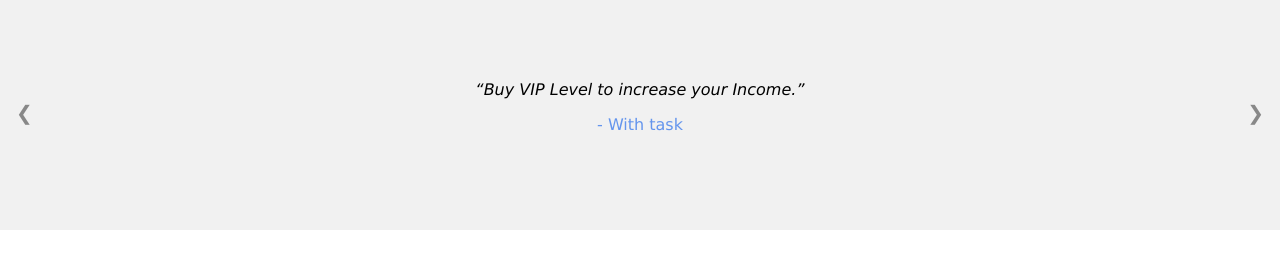
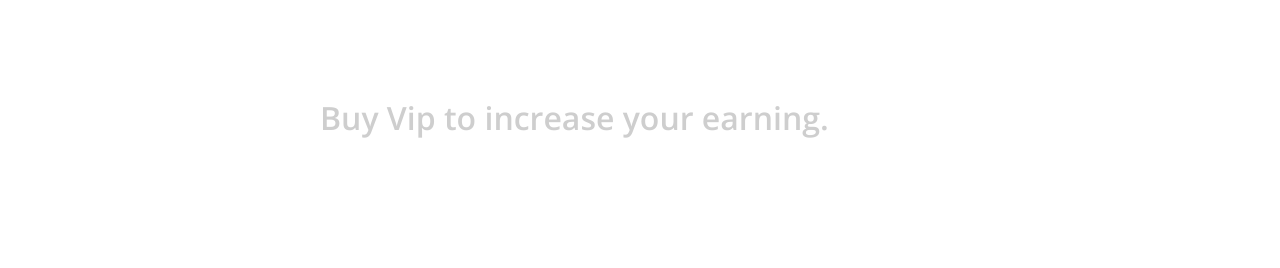
Before and after one commit to bbz1999/slide, a plain HTML site: page index.html in a window 1280 px wide. Drawn offline with nearby package versions, Linux system fonts and the light colour scheme.

Commit message:
Update index.html

```diff
--- a/index.html
+++ b/index.html
@@ -1,137 +1,59 @@
-<!DOCTYPE html>
-<html>
-<head>
-<meta name="viewport" content="width=device-width, initial-scale=1">
-<style>
-* {box-sizing: border-box}
-body {font-family: Verdana, sans-serif; margin:0}
+<p class="item-1">Buy Vip to increase your earning. </p>
 
-/* Slideshow container */
-.slideshow-container {
-  position: relative;
-  background: #f1f1f1f1;
+<p class="item-2">Team up with friend and get bonus.</p>
+
+<p class="item-3">Make fixed deposit make more money.</p><style>
+@import url(https://fonts.googleapis.com/css?family=Open+Sans:600);
+
+body {
+  font-family: 'Open Sans', 'sans-serif';
+  color: #cecece;
+  background: #ffffff00;
+  overflow: hidden;
 }
 
-/* Slides */
-.mySlides {
-  display: none;
-  padding: 80px;
-  text-align: center;
+.item-1,
+.item-2,
+.item-3 {
+	position: absolute;
+  display: block;
+	top: 2em;
+
+  width: 60%;
+
+  font-size: 2em;
+
+	animation-duration: 20s;
+	animation-timing-function: ease-in-out;
+	animation-iteration-count: infinite;
 }
 
-/* Next & previous buttons */
-.prev, .next {
-  cursor: pointer;
-  position: absolute;
-  top: 50%;
-  width: auto;
-  margin-top: -30px;
-  padding: 16px;
-  color: #888;
-  font-weight: bold;
-  font-size: 20px;
-  border-radius: 0 3px 3px 0;
-  user-select: none;
+.item-1{
+	animation-name: anim-1;
 }
 
-/* Position the "next button" to the right */
-.next {
-  position: absolute;
-  right: 0;
-  border-radius: 3px 0 0 3px;
+.item-2{
+	animation-name: anim-2;
 }
 
-/* On hover, add a black background color with a little bit see-through */
-.prev:hover, .next:hover {
-  background-color: rgba(0,0,0,0.8);
-  color: white;
+.item-3{
+	animation-name: anim-3;
 }
 
-/* The dot/bullet/indicator container */
-.dot-container {
-    text-align: center;
-    padding: 20px;
-    background: #ddd;
+@keyframes anim-1 {
+	0%, 8.3% { left: -100%; opacity: 0; }
+  8.3%,25% { left: 25%; opacity: 1; }
+  33.33%, 100% { left: 110%; opacity: 0; }
 }
 
-/* The dots/bullets/indicators */
-.dot {
-  cursor: pointer;
-  height: 15px;
-  width: 15px;
-  margin: 0 2px;
-  background-color: #bbb;
-  border-radius: 50%;
-  display: inline-block;
-  transition: background-color 0.6s ease;
+@keyframes anim-2 {
+	0%, 33.33% { left: -100%; opacity: 0; }
+  41.63%, 58.29% { left: 25%; opacity: 1; }
+  66.66%, 100% { left: 110%; opacity: 0; }
 }
 
-/* Add a background color to the active dot/circle */
-.active, .dot:hover {
-  background-color: #717171;
-}
-
-/* Add an italic font style to all quotes */
-q {font-style: italic;}
-
-/* Add a blue color to the author */
-.author {color: cornflowerblue;}
-</style>
-</head>
-<body>
-
-<div class="slideshow-container">
-
-<div class="mySlides">
-  <q>Buy VIP Level to increase your Income.</q>
-  <p class="author">- With task</p>
-</div>
-
-<div class="mySlides">
-  <q>Refer and team  up for increase Income and get more profit.</q>
-  <p class="author">- Refer amd make team</p>
-</div>
-
-<div class="mySlides">
-  <q>Fixed Deposit To make Profit Fixed</q>
-  <p class="author">- Fixed Deposit</p>
-</div>
-
-<a class="prev" onclick="plusSlides(-1)">❮</a>
-<a class="next" onclick="plusSlides(1)">❯</a>
-
-</div>
-
-
-
-<script>
-var slideIndex = 1;
-showSlides(slideIndex);
-
-function plusSlides(n) {
-  showSlides(slideIndex += n);
-}
-
-function currentSlide(n) {
-  showSlides(slideIndex = n);
-}
-
-function showSlides(n) {
-  var i;
-  var slides = document.getElementsByClassName("mySlides");
-  var dots = document.getElementsByClassName("dot");
-  if (n > slides.length) {slideIndex = 1}
-  if (n < 1) {slideIndex = slides.length}
-  for (i = 0; i < slides.length; i++) {
-      slides[i].style.display = "none";
-  }
-  for (i = 0; i < dots.length; i++) {
-      dots[i].className = dots[i].className.replace(" active", "");
-  }
-  slides[slideIndex-1].style.display = "block";
-  dots[slideIndex-1].className += " active";
-}
-</script>
-
-</body>
-</html>
+@keyframes anim-3 {
+	0%, 66.66% { left: -100%; opacity: 0; }
+  74.96%, 91.62% { left: 25%; opacity: 1; }
+  100% { left: 110%; opacity: 0; }
+}</style>
```
